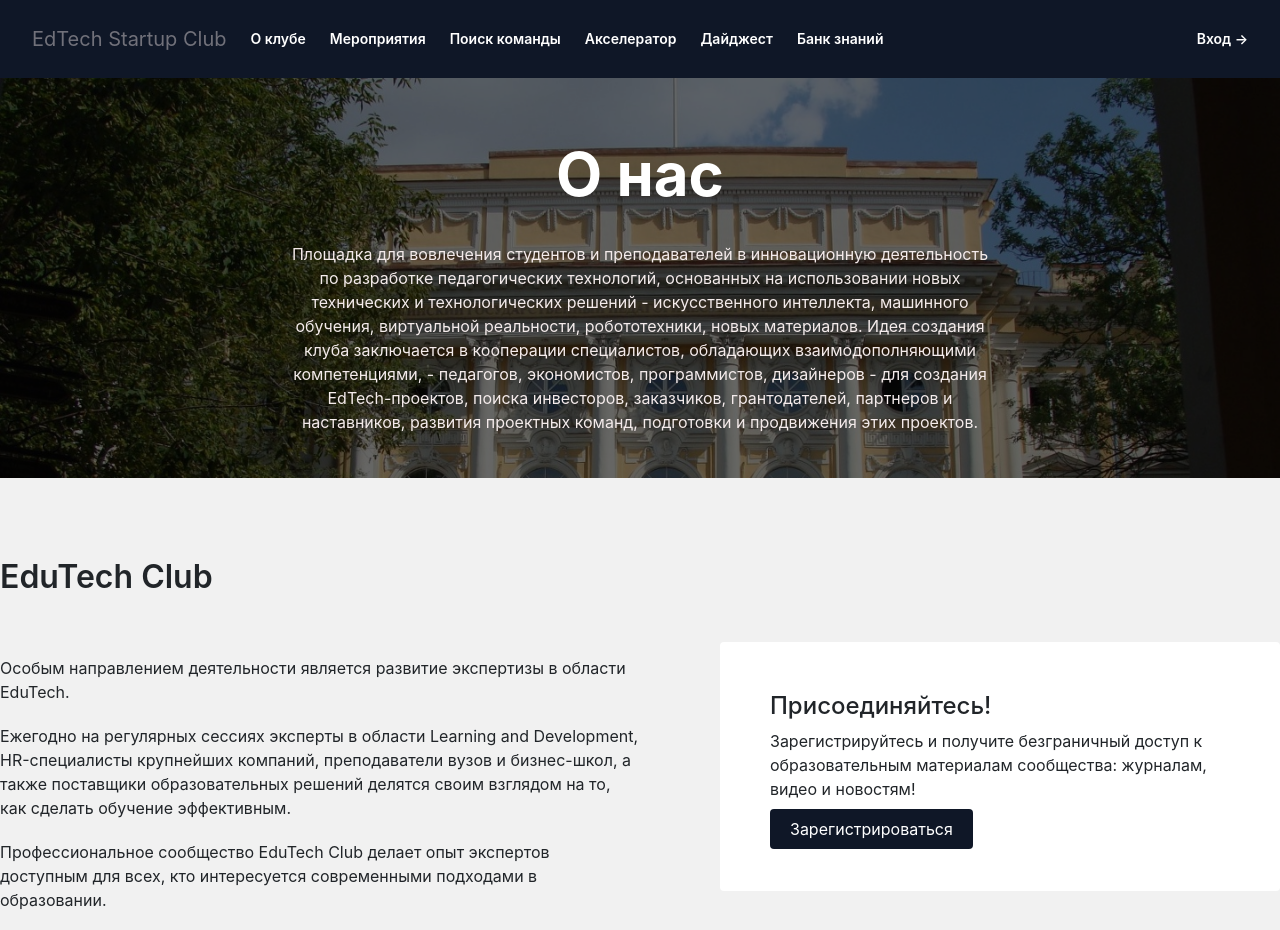
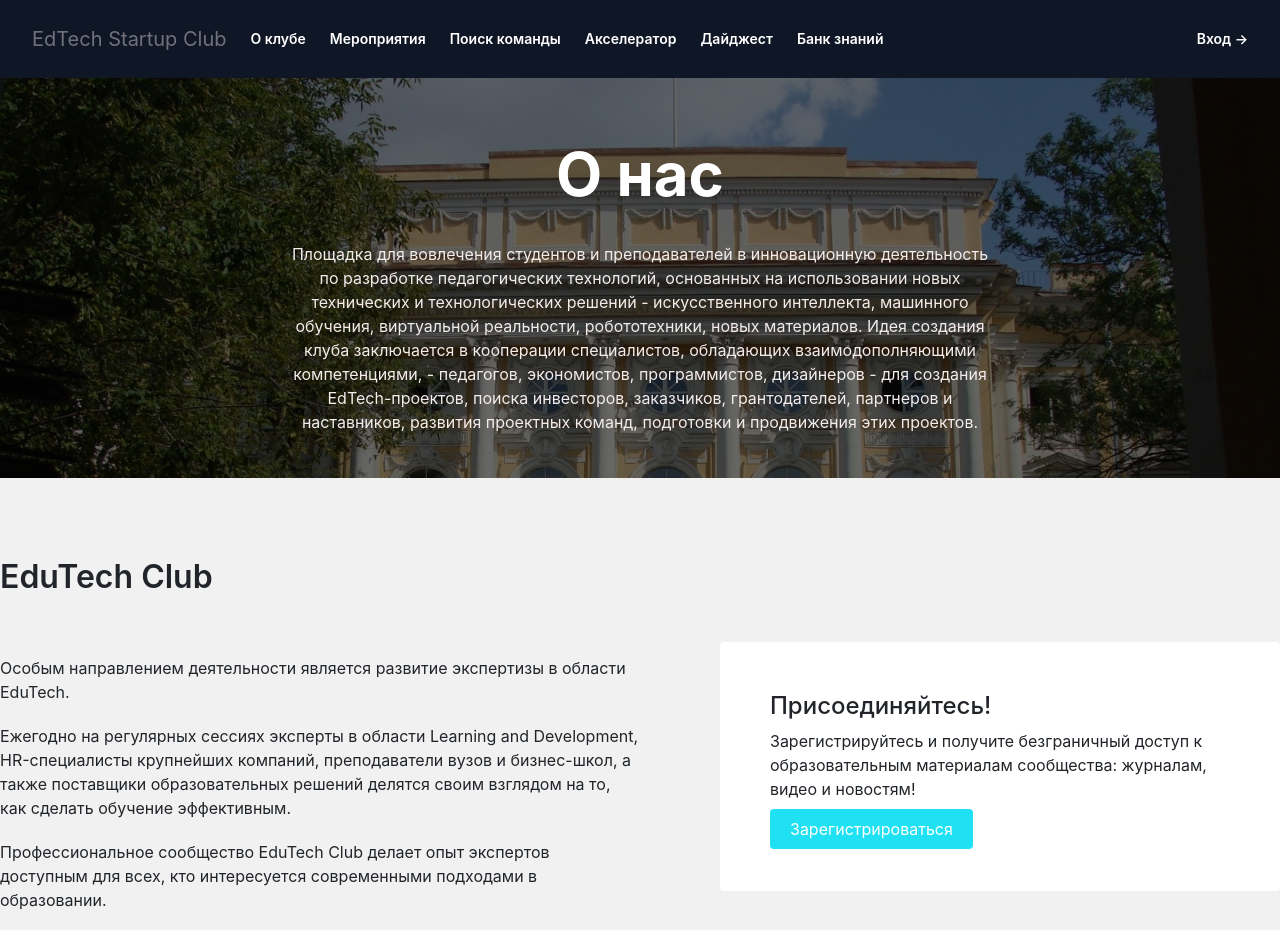
Before and after one commit to tantarin/edtech-club-frontend, a React (Create React App) app: page / in a window 1280 px wide. Shown: the top 930 px of the page. Built offline with nearby package versions, Linux system fonts and the light colour scheme.

Commit message:
изменить кнопку

```diff
--- a/src/components/About/About.css
+++ b/src/components/About/About.css
@@ -72,7 +72,7 @@
   border-radius: 4px;
   color: white;
   padding: 10px 20px;
-  background-color: rgb(15, 23, 39);
+  background-color: rgb(32, 225, 243);
 }
 
 .about__management {
```
